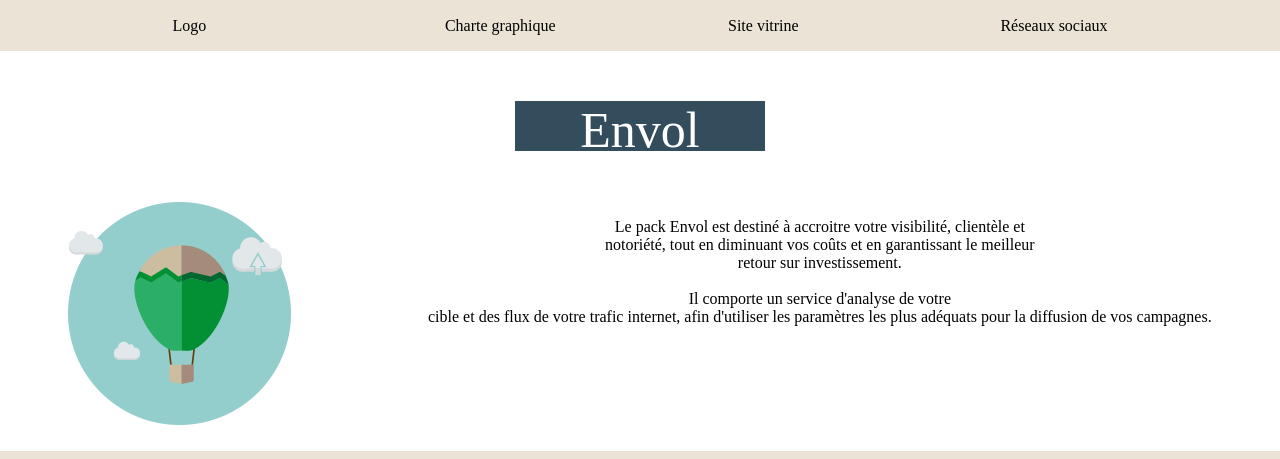
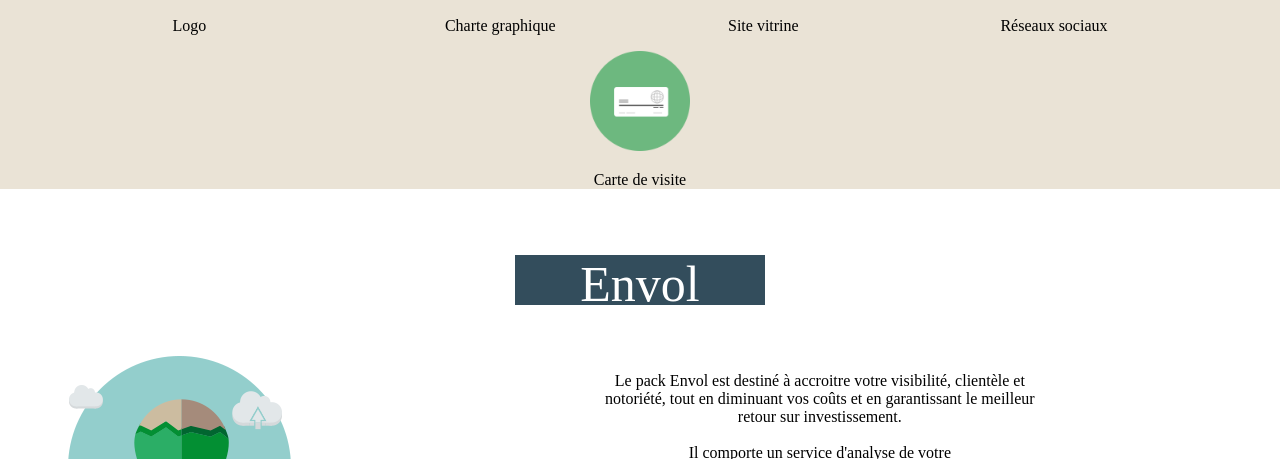
Before and after one commit to AdilZd/Exo3, a plain HTML site: page index.html in a window 1280 px wide. Shown: the part 1636-2095 px from the top of the page. Drawn offline with Linux system fonts and the light colour scheme.

Commit message:
Ajout Carte visite

```diff
--- a/index.html
+++ b/index.html
@@ -80,6 +80,7 @@
             <div > <img class="image" src="./public/img/site-vitrine.png" alt=""> <p class="p-image" > Site vitrine</p> </div>
             <div > <img class="image" src="./public/img/reseaux-sociaux.png" alt=""> <p class="p-image" > Réseaux sociaux </p> </div>
         </div>
+        <div class="carte"> <img class="image" src="./public/img/carte-visite.png" alt=""> <p> Carte de visite</p> </div>
     </section>
 
     <section id="sectionTrois">
--- a/public/css/style.css
+++ b/public/css/style.css
@@ -128,3 +128,8 @@ h2 {
 h3 {
     color: white;
 }
+
+.carte {
+    text-align: center;
+    background-color: #eae3d6 ;
+}
```
